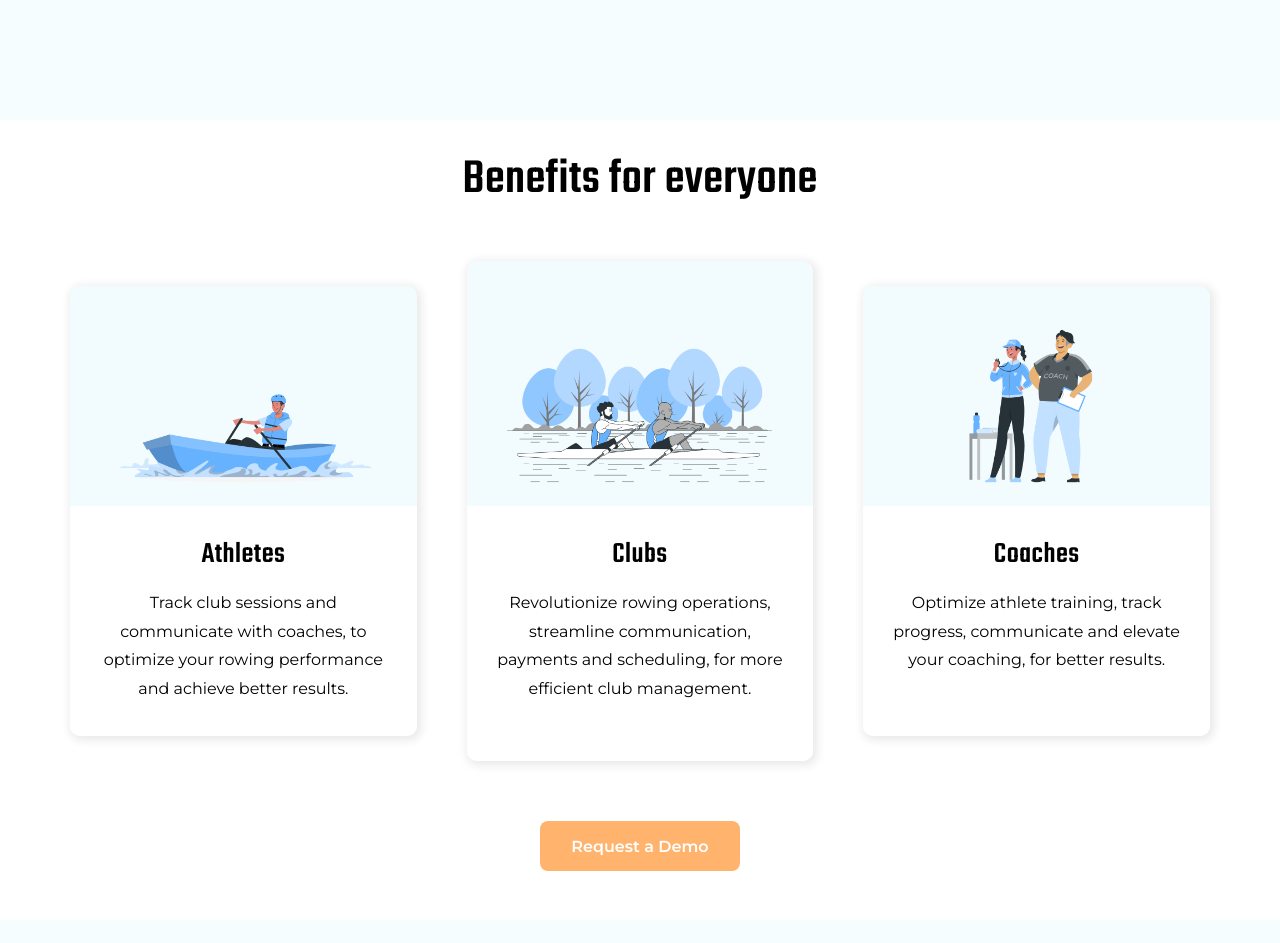
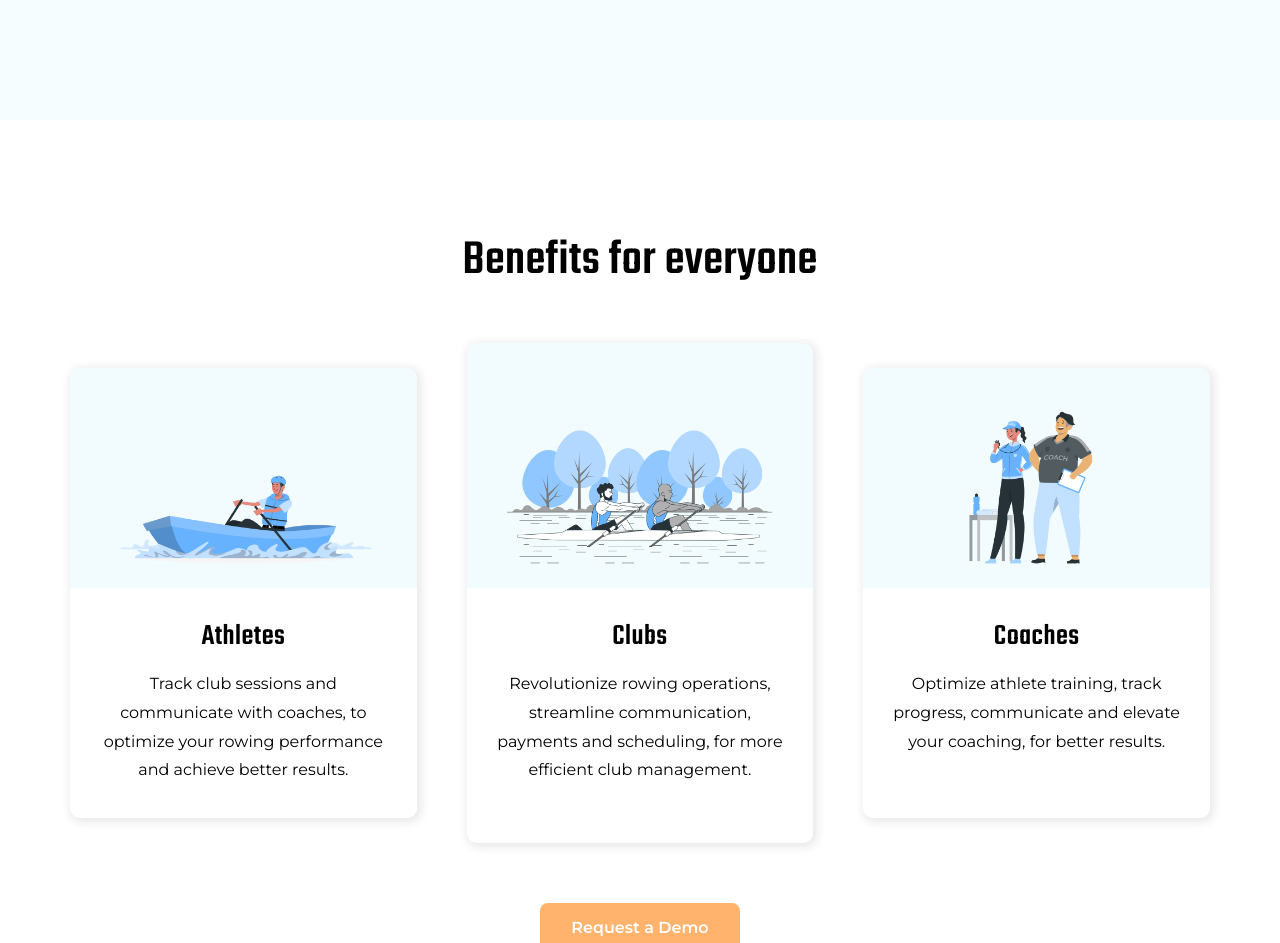
Before and after one commit to Scullworks/demo, a Next.js app: page / in a window 1280 px wide. Shown: the part 680-1623 px from the top of the page. Built offline with nearby package versions, Linux system fonts and the light colour scheme.

Commit message:
style(home): update stylesheets

```diff
--- a/src/components/about/About.scss
+++ b/src/components/about/About.scss
@@ -5,29 +5,23 @@
 .about {
     @include flex-center;
     background-color: $color-white;
-    height: 100vh;
     text-align: center;
+    padding-top: 3rem;
 
-    @include respond-to(1217px) {
-        height: auto;
-        margin-top: 15rem;
+    @include laptop-small {
         padding-top: 5rem;
     }
 
-    @include mobile-large {
-        margin-top: 5rem;
-    }
-
-    @include mobile-medium {
-        margin-top: 0;
+    @include tablet {
+        padding-top: 3rem;
     }
 }
 
 .about__heading {
     margin-bottom: 5rem;
+    padding-top: 5rem;
 
-    @include tablet {
-        padding-top: 5rem;
+    @include laptop-small {
     }
 }
 
@@ -196,13 +190,13 @@
 }
 
 .about__button {
-    margin-block: 8rem 5rem;
+    margin-block: 8rem;
 
     @include laptop-small {
-        margin-block: 5rem;
+        margin-block: 5rem 8rem;
     }
 
     @include tablet {
-        margin-block: 2rem 5rem;
+        margin-block: 2rem 8rem;
     }
 }
--- a/src/components/contact-us/ContactUs.scss
+++ b/src/components/contact-us/ContactUs.scss
@@ -6,6 +6,10 @@
     background-color: $color-background-main;
     height: 100vh;
     width: 100vw;
+
+    @include laptop-small {
+        height: 90vh;
+    }
 }
 
 .contact-us__heading {
--- a/src/components/header/Header.scss
+++ b/src/components/header/Header.scss
@@ -13,6 +13,7 @@
     @include flex-center(row);
     position: relative;
     margin-inline: 5rem;
+    padding-bottom: 17rem;
     width: min(100vw, 134rem);
     height: 100vh;
 
@@ -21,6 +22,10 @@
         margin-top: 10rem;
         margin-inline: 0;
         height: auto;
+    }
+
+    @include mobile-large {
+        padding-bottom: 10rem;
     }
 }
 
--- a/src/components/navbar/Navbar.scss
+++ b/src/components/navbar/Navbar.scss
@@ -74,7 +74,7 @@
     bottom: 0;
     left: 0;
     width: 100vw;
-    height: 90vh;
+    height: 91vh;
     animation: 0.5s slideIn;
 
     & > .navbar__list {
@@ -95,7 +95,7 @@
     bottom: 0;
     left: 0;
     width: 100vw;
-    height: 90vh;
+    height: 91vh;
     transform: translateX(100vw);
     transition: all 0.5s;
 
```
